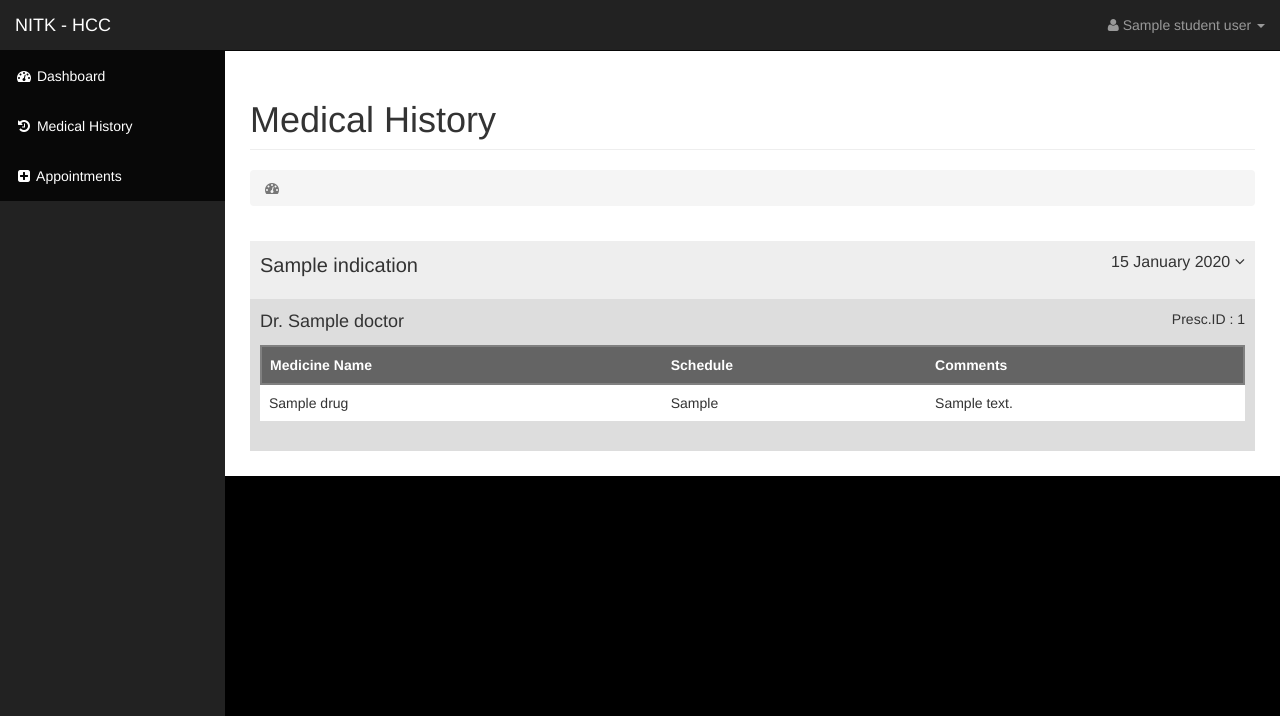
After one commit to DhirajBhakta/HCC2, a Flask app: template app/templates/student/medicalhistory.html in a window 1280 px wide. The commit adds this page. Shown: the top 716 px of the page. Run offline with Flask 2, Linux system fonts and the light colour scheme; the template is opened without the code that fills it: most values are stand-ins (such as "Sample title", 1, 10 or a date in 2020); some libraries are stand-ins or nearby versions.

Commit message:
Medical history for students done!

```diff
--- a/app/templates/base2.html
+++ b/app/templates/base2.html
@@ -30,6 +30,11 @@
         <script src="https://oss.maxcdn.com/libs/respond.js/1.4.2/respond.min.js"></script>
     <![endif]-->
     {% block head %}
+    <style>
+    .newcolor{
+    background-color:rgb(20,200,100)
+    }
+    </style>
     {% endblock %}
 
 
@@ -40,7 +45,7 @@
     <div id="wrapper">
 
         <!-- Navigation -->
-        <nav class="navbar navbar-inverse navbar-fixed-top" role="navigation" >
+        <nav class="navbar navbar-inverse navbar-fixed-top " role="navigation"  >
             <!-- Brand and toggle get grouped for better mobile display -->
             <div class="navbar-header">
                 <button type="button" class="navbar-toggle" data-toggle="collapse" data-target=".navbar-ex1-collapse">
@@ -74,18 +79,10 @@
 
 
             <!-- Sidebar Menu Items - These collapse to the responsive navigation menu on small screens -->
-            <div class="collapse navbar-collapse navbar-ex1-collapse">
+            <div class="collapse navbar-collapse navbar-ex1-collapse " >
                 <ul class="nav navbar-nav side-nav">
                   {% block sidenavbar %}
-                    <li class="active">
-                        <a href="index.html"><i class="fa fa-fw fa-dashboard"></i> Dashboard</a>
-                    </li>
-                     <li class="active">
-                        <a href="index.html"><i class="fa fa-fw fa-history"></i> Medical History</a>
-                    </li>
-                    <li class="active">
-                        <a href="index.html"><i class="fa fa-fw fa-plus-square"></i> Appointments</a>
-                    </li>
+
                   {% endblock %}
                 </ul>
             </div>
@@ -145,5 +142,7 @@
     <!-- Morris Charts JavaScript -->
     <script src="{{ url_for('static',filename='js/plugins/morris/raphael.min.js') }}"></script>
     <script src="{{ url_for('static',filename='js/plugins/morris/morris.min.js') }}"></script>
+    {% block extrascripts %}
+    {% endblock %}
 
 </html>
--- a/app/templates/doctor/baseDoctorTemplate.html
+++ b/app/templates/doctor/baseDoctorTemplate.html
@@ -1,5 +1,9 @@
 {% extends "base2.html" %}
 
+
+{% block profilename %}
+Dr.{{doctorUser.doctorName}}
+{%  endblock %}
 
 
 
--- a/app/templates/doctor/doctorworkbench2.html
+++ b/app/templates/doctor/doctorworkbench2.html
@@ -79,6 +79,11 @@
 	<input type="hidden" name="PATIENTID" value="{{ patient.patientID }}" />
 	<input type="hidden" name="DOCTORID" value="{{ doctor.doctorID }}" />
 
+	<div class="form-group">
+  		<label for="indcn">Indication:</label>
+  		<input type="text" name="INDICATION" class="form-control" id="indcn">
+	</div>
+
 	<div class="jumbotron" >
 	<table class="table table-condensed" >
 	<tr class="tablehead">
--- a/app/templates/student/baseStudentTemplate.html
+++ b/app/templates/student/baseStudentTemplate.html
@@ -1,4 +1,9 @@
 {% extends "base2.html" %}
+
+
+{% block profilename %}
+{{studentUser.name}}
+{%  endblock %}
 
 
 
@@ -15,7 +20,7 @@
       <a  href="index.html"><i class="fa fa-fw fa-dashboard"></i> Dashboard</a>
  </li>
  <li class="active">
-      <a href="index.html"><i class="fa fa-fw fa-history"></i> Medical History</a>
+      <a href="{{url_for('student.showMedicalHistory')}}"><i class="fa fa-fw fa-history"></i> Medical History</a>
  </li>
  <li class="active">
       <a href="index.html"><i class="fa fa-fw fa-plus-square"></i> Appointments</a>
--- /dev/null
+++ b/app/templates/student/medicalhistory.html
@@ -0,0 +1,126 @@
+{% extends "student/baseStudentTemplate.html" %}
+
+{% block head %}
+<style>
+
+
+.tableheading{
+  background-color:rgb(100,100,100);
+  color:white;
+  border:2px solid gray;
+  border-radius:20px;
+}
+.greentable{
+  background-color:white
+}
+  .container{
+    background-color:#ccc;
+  }
+  .title{
+    color:#000;
+    text-align:center;
+    padding-bottom:30px;
+  }
+  body{
+
+    background-color:black;
+  }
+  .center{
+    margin:auto;
+    float:none;
+  }
+  .visit{
+    background-color:#ddd;
+    padding:0px;
+    margin-bottom:15px;
+    margin-top:15px;
+  }
+  .visit-desc{
+    padding:10px;
+  }
+  .visit-title{
+    background-color:#eee;
+    padding:10px;
+  }
+  .visit-title:hover{
+    background-color:#fff;
+    cursor:pointer;
+  }
+
+  .doctor-name{
+    font-size:18px;
+
+  }
+  .visit-date{
+    font-size:16px;
+  }
+  .ailment{
+      font-size:20px;
+
+  }
+</style>
+
+{% endblock %}
+
+
+{% block sidenavbar %}
+{{super()}}
+{% endblock %}
+
+  {% block pageheader %}
+  Medical History
+  {% endblock %}
+
+
+{% block emptyspace %}
+
+  {%for prescription in prescriptionList %}
+  <div class="row" >
+    <div class="visit col-md-12 ">
+      <div class="visit-title">
+        <p class="visit-date pull-right"> {{ prescription.prescriptionDateTime.strftime(" %d %B %Y") }} <i class="fa fa-angle-down" aria-hidden="true"></i></p>
+              <p class="ailment"> {{ prescription.indication }} </p>
+      </div>
+      <div class="visit-desc">
+        <p class="pres-id pull-right"> Presc.ID : {{  prescription.prescriptionID }}</p>
+        <p class="doctor-name"> Dr. {{ prescription.doctor.doctorName}} </p>
+
+      <table class="table greentable">
+        <tr class="tableheading">
+             <th>Medicine Name</th>
+             <th>Schedule</th>
+             <th>Comments</th>
+        </tr>
+        {%for drug in prescription.prescriptionDrugs %}
+        <tr>
+            <td>{{drug.drugName}}</td>
+            <td>{{drug.drugSchedule}}</td>
+            <td>{{drug.drugComments}}</td>
+        </tr>
+        {% endfor %}
+      </table>
+
+
+      </div>
+    </div>
+  </div>
+  {% endfor %}
+
+
+
+
+
+{% endblock %}
+
+
+{% block extrascripts %}
+
+<script type="text/javascript" >
+$(".visit-title").click(function(){
+  heading = $(this);
+  content = heading.next();
+  content.slideToggle(500);
+});
+</script>
+
+{% endblock %}
--- a/app/templates/student/studentprofile.html
+++ b/app/templates/student/studentprofile.html
@@ -1,9 +1,7 @@
 {% extends "student/baseStudentTemplate.html" %}
 
 
-{% block profilename %}
-{{studentUser.name}}
-{%  endblock %}
+
 
 {% block pageheader %}
 <h1>{{studentUser.name}}</h1>
```
Also changed, not shown: app/doctor/views.py (+10 -4 lines), app/models.py (+35 -10 lines), app/student/views.py (+22 -1 lines), app/templates/doctor/doctorprofile.html (+9 -7 lines).
